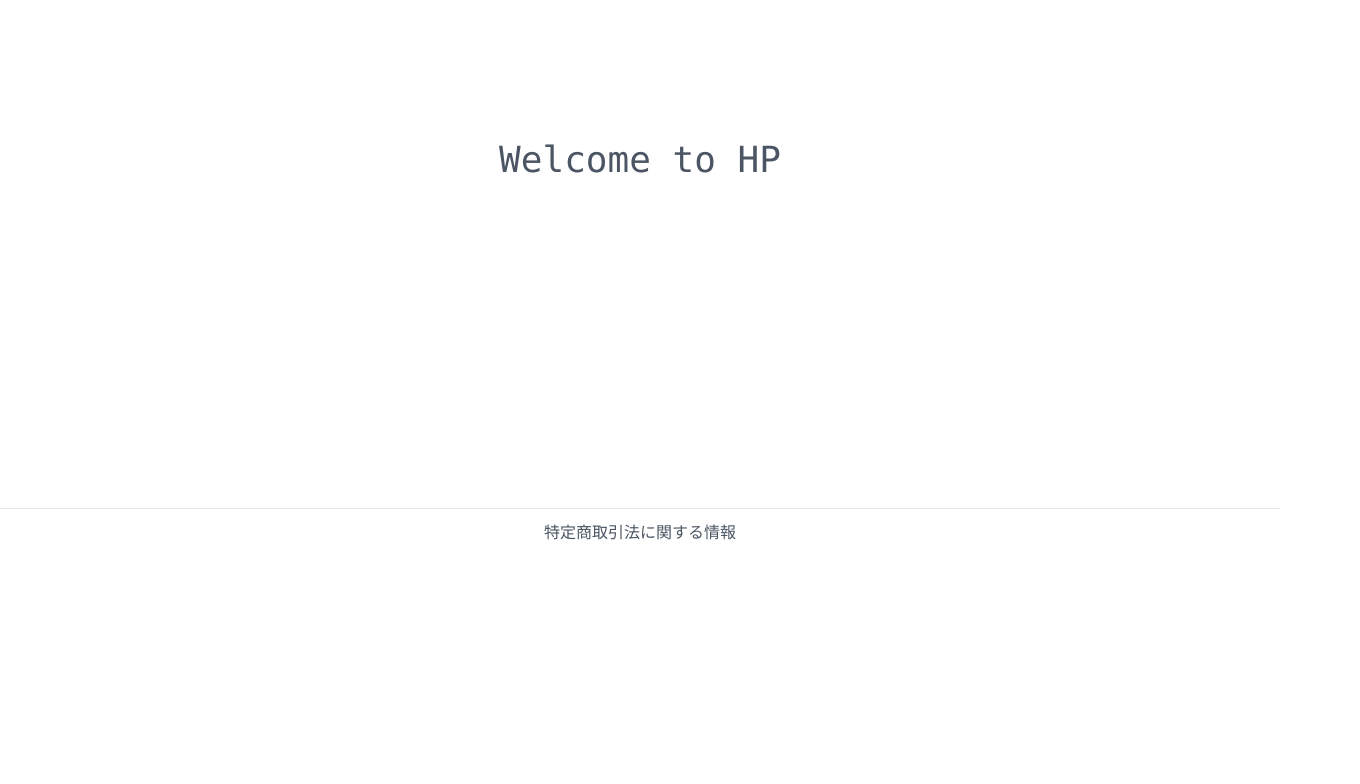
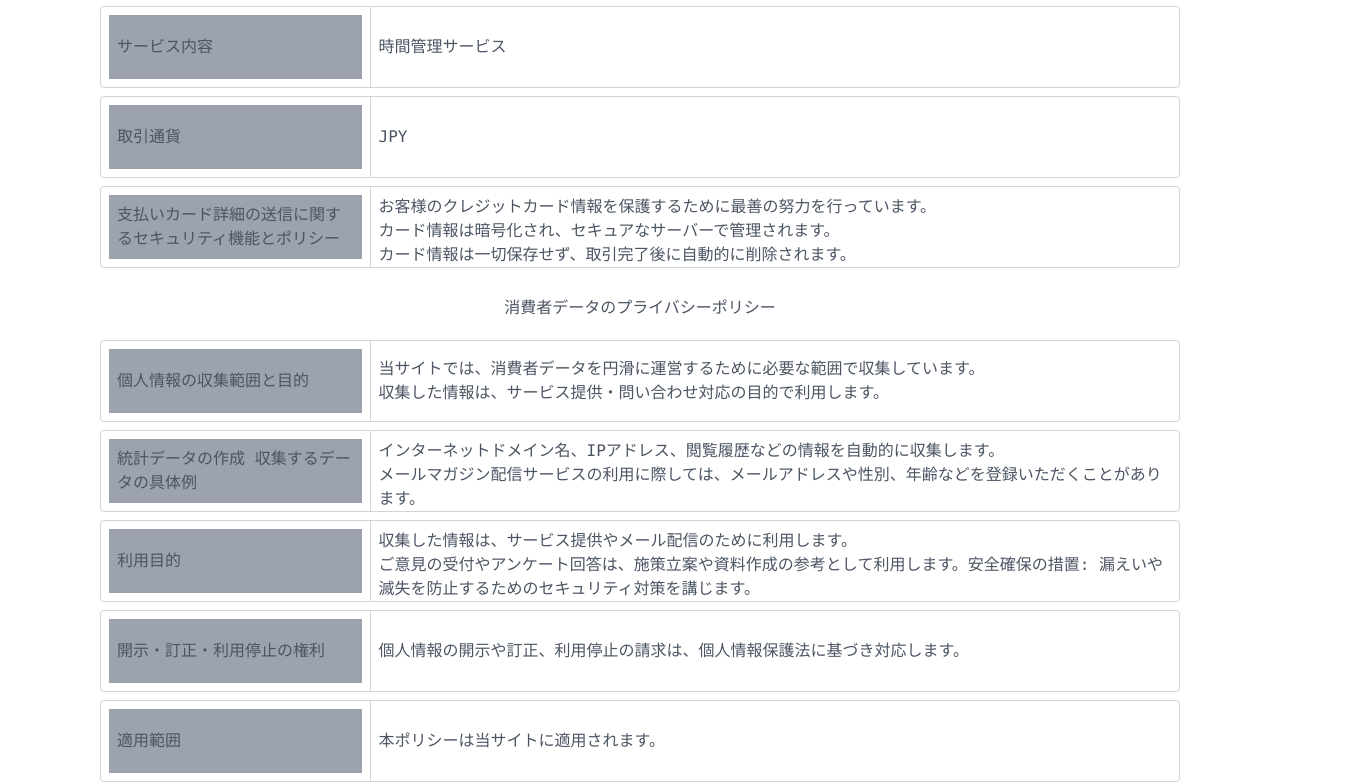
Before and after one commit to masaya-kobayashi0801/nextjs-hp, a Next.js app: page / in a window 1280 px wide. Shown: the part 244-1028 px from the top of the page, 1360 px wide, since content can reach past the window. Before the commit the page ends 800 px from the top, so only its background shows below. Built offline with nearby package versions, Linux system fonts and the light colour scheme.

Commit message:
[feature_1104] 事業情報掲載

```diff
--- a/pages/index.js
+++ b/pages/index.js
@@ -3,7 +3,163 @@ import Layout from "../components/Layout";
 export default function Home() {
   return (
     <Layout title="Home">
-      <p className="text-4xl">Welcome to HP</p>
+      <div className="mt-8 mb-8" style={{ minWidth: "1440px" }}>
+        <h2 className="text-4xl mb-8 text-center">Home</h2>
+        <div className="flex justify-center">
+          <div className="w-full md:w-3/4">
+            <div className="flex flex-wrap mb-2 border border-gray-300 rounded">
+              <div className="w-1/4 p-2 border-r border-gray-300">
+                <div className="h-16 bg-gray-400 flex items-center p-2">
+                  サービス名
+                </div>
+              </div>
+              <div className="w-3/4 p-2">
+                <div className="h-16 bg-white grid items-center">FTAPP</div>
+              </div>
+            </div>
+          </div>
+        </div>
+        <div className="flex justify-center">
+          <div className="w-full md:w-3/4">
+            <div className="flex flex-wrap mb-2 border border-gray-300 rounded">
+              <div className="w-1/4 p-2 border-r border-gray-300">
+                <div className="h-16 bg-gray-400 flex items-center p-2">
+                  サービス内容
+                </div>
+              </div>
+              <div className="w-3/4 p-2">
+                <div className="h-16 bg-white grid items-center">
+                  時間管理サービス
+                </div>
+              </div>
+            </div>
+          </div>
+        </div>
+        <div className="flex justify-center">
+          <div className="w-full md:w-3/4">
+            <div className="flex flex-wrap mb-2 border border-gray-300 rounded">
+              <div className="w-1/4 p-2 border-r border-gray-300">
+                <div className="h-16 bg-gray-400 flex items-center p-2">
+                  取引通貨
+                </div>
+              </div>
+              <div className="w-3/4 p-2">
+                <div className="h-16 bg-white grid items-center">JPY</div>
+              </div>
+            </div>
+          </div>
+        </div>
+        <div className="flex justify-center">
+          <div className="w-full md:w-3/4">
+            <div className="flex flex-wrap mb-2 border border-gray-300 rounded">
+              <div className="w-1/4 p-2 border-r border-gray-300">
+                <div className="h-16 bg-gray-400 flex items-center p-2">
+                  支払いカード詳細の送信に関するセキュリティ機能とポリシー
+                </div>
+              </div>
+              <div className="w-3/4 p-2">
+                <div className="h-16 bg-white grid items-center">
+                  お客様のクレジットカード情報を保護するために最善の努力を行っています。
+                  <br />
+                  カード情報は暗号化され、セキュアなサーバーで管理されます。
+                  <br />
+                  カード情報は一切保存せず、取引完了後に自動的に削除されます。
+                </div>
+              </div>
+            </div>
+          </div>
+        </div>
+        <h3 className="text-center mt-5 mb-5">
+          消費者データのプライバシーポリシー
+        </h3>
+        <div className="flex justify-center">
+          <div className="w-full md:w-3/4">
+            <div className="flex flex-wrap mb-2 border border-gray-300 rounded">
+              <div className="w-1/4 p-2 border-r border-gray-300">
+                <div className="h-16 bg-gray-400 flex items-center p-2">
+                  個人情報の収集範囲と目的
+                </div>
+              </div>
+              <div className="w-3/4 p-2">
+                <div className="h-16 bg-white grid items-center">
+                  当サイトでは、消費者データを円滑に運営するために必要な範囲で収集しています。
+                  <br />
+                  収集した情報は、サービス提供・問い合わせ対応の目的で利用します。
+                </div>
+              </div>
+            </div>
+          </div>
+        </div>
+        <div className="flex justify-center">
+          <div className="w-full md:w-3/4">
+            <div className="flex flex-wrap mb-2 border border-gray-300 rounded">
+              <div className="w-1/4 p-2 border-r border-gray-300">
+                <div className="h-16 bg-gray-400 flex items-center p-2">
+                  統計データの作成 収集するデータの具体例
+                </div>
+              </div>
+              <div className="w-3/4 p-2">
+                <div className="h-16 bg-white grid items-center">
+                  インターネットドメイン名、IPアドレス、閲覧履歴などの情報を自動的に収集します。
+                  <br />
+                  メールマガジン配信サービスの利用に際しては、メールアドレスや性別、年齢などを登録いただくことがあります。
+                </div>
+              </div>
+            </div>
+          </div>
+        </div>
+        <div className="flex justify-center">
+          <div className="w-full md:w-3/4">
+            <div className="flex flex-wrap mb-2 border border-gray-300 rounded">
+              <div className="w-1/4 p-2 border-r border-gray-300">
+                <div className="h-16 bg-gray-400 flex items-center p-2">
+                  利用目的
+                </div>
+              </div>
+              <div className="w-3/4 p-2">
+                <div className="h-16 bg-white grid items-center">
+                  収集した情報は、サービス提供やメール配信のために利用します。
+                  <br />
+                  ご意見の受付やアンケート回答は、施策立案や資料作成の参考として利用します。安全確保の措置:
+                  漏えいや滅失を防止するためのセキュリティ対策を講じます。
+                </div>
+              </div>
+            </div>
+          </div>
+        </div>
+        <div className="flex justify-center">
+          <div className="w-full md:w-3/4">
+            <div className="flex flex-wrap mb-2 border border-gray-300 rounded">
+              <div className="w-1/4 p-2 border-r border-gray-300">
+                <div className="h-16 bg-gray-400 flex items-center p-2">
+                  開示・訂正・利用停止の権利
+                </div>
+              </div>
+              <div className="w-3/4 p-2">
+                <div className="h-16 bg-white grid items-center">
+                  個人情報の開示や訂正、利用停止の請求は、個人情報保護法に基づき対応します。
+                </div>
+              </div>
+            </div>
+          </div>
+        </div>
+        <div className="flex justify-center">
+          <div className="w-full md:w-3/4">
+            <div className="flex flex-wrap mb-2 border border-gray-300 rounded">
+              <div className="w-1/4 p-2 border-r border-gray-300">
+                <div className="h-16 bg-gray-400 flex items-center p-2">
+                  適用範囲
+                </div>
+              </div>
+              <div className="w-3/4 p-2">
+                <div className="h-16 bg-white grid items-center">
+                  本ポリシーは当サイトに適用されます。
+                </div>
+              </div>
+            </div>
+          </div>
+        </div>
+      </div>
     </Layout>
   );
 }
```
